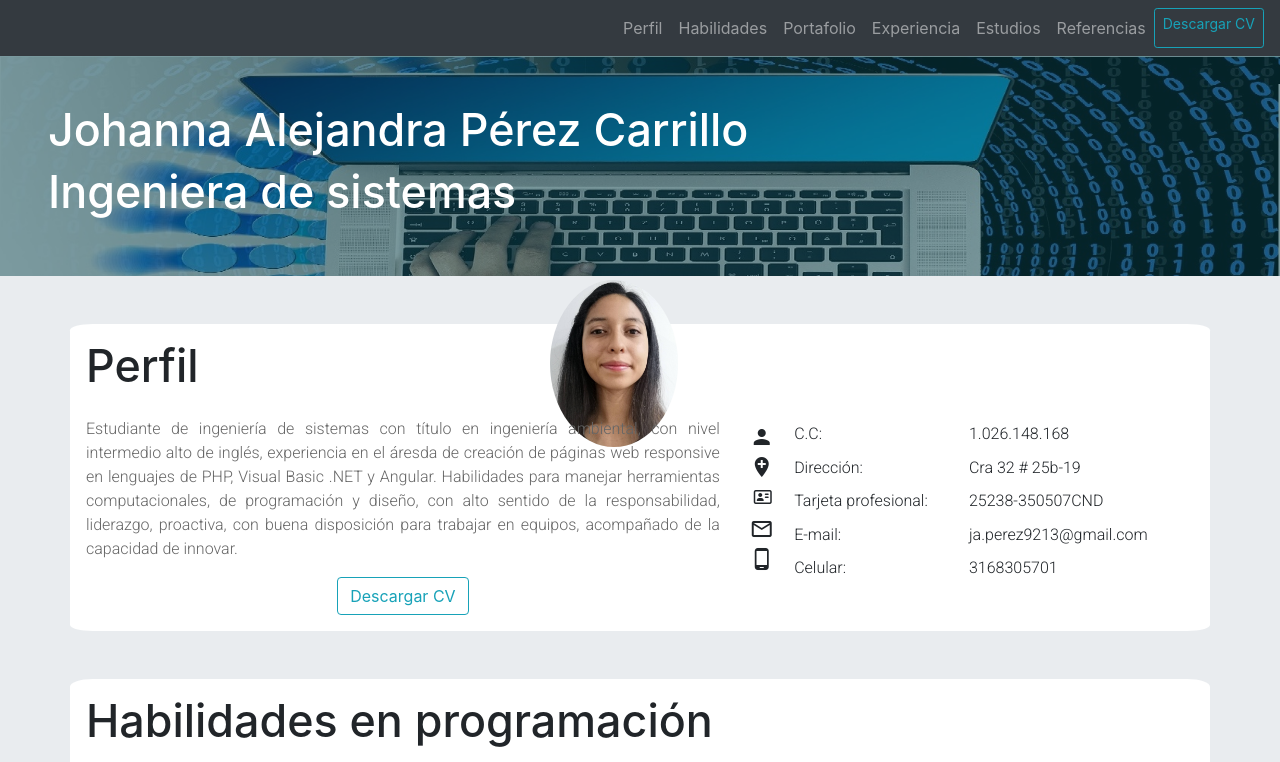
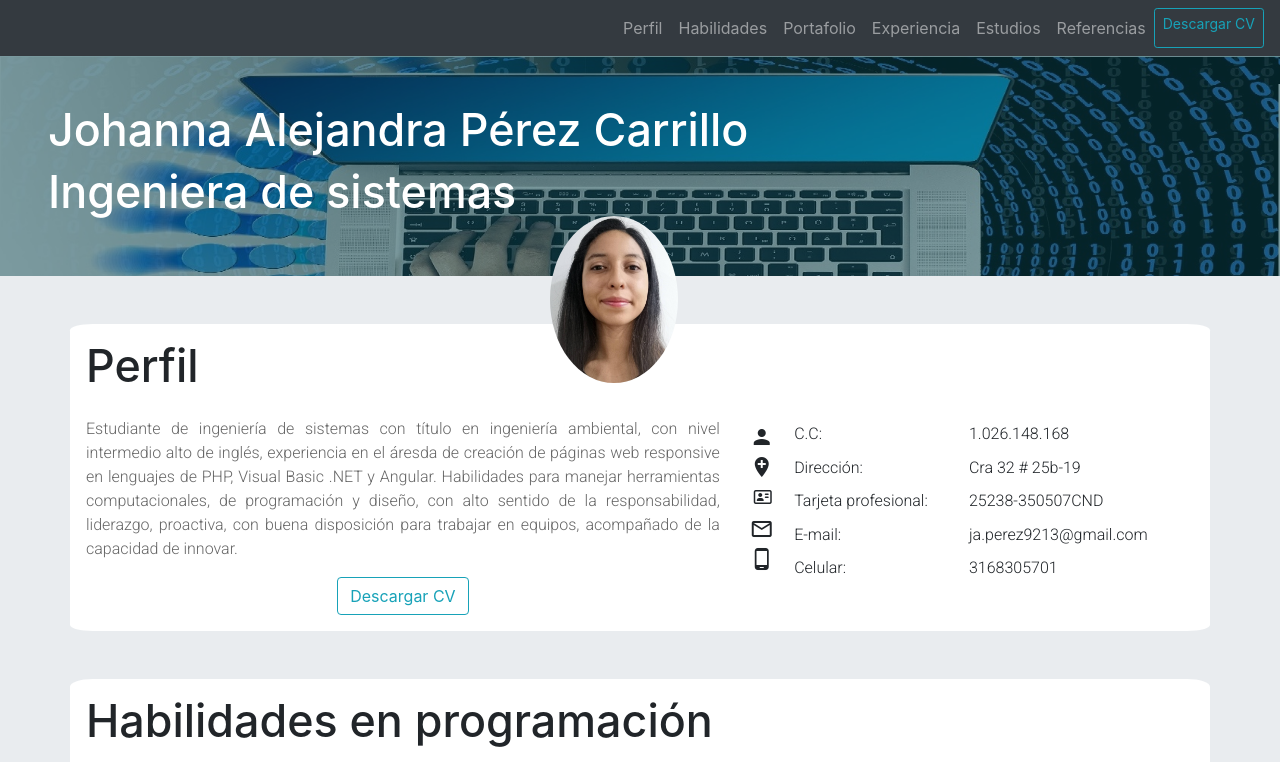
Before and after one commit to japerezcarri/CV_JohannaP, a plain HTML site: page index.html in a window 1280 px wide. Shown: the top 762 px of the page. Drawn offline with nearby package versions, Linux system fonts and the light colour scheme.

Commit message:
posicion foto

```diff
--- a/css/styles.css
+++ b/css/styles.css
@@ -7,7 +7,7 @@ header{
 
 .foto{
     position: absolute;
-    top: 35vh ;
+    top: 20vh ;
     left: 43vw;
     border-radius: 50%;
     max-width: 10%;
@@ -16,8 +16,8 @@ header{
 .info{
     /* color: #17a2b8; */
     color: white;
-    /* position: absolute;
-    top:10vh; */
+    position: relative;
+    /*top:10vh; */
     background-image: url(../images/prueba/laptop-3428644_1920.jpg);
     width: 100%;
     background-size: cover;
@@ -25,6 +25,7 @@ header{
 }
 .nombre{
     background-color: #08424b88;
+    position: relative;
 }
 h1{
     font-size:clamp(0.4rem, 5vw, 2.8rem);
--- a/index.html
+++ b/index.html
@@ -47,8 +47,9 @@
                 <h1>Johanna Alejandra Pérez Carrillo</h1>
                 <h2>Ingeniera de sistemas</h2>
             </div>
+            <img class="foto" src="images/foto2.jpg" alt="foto-JohannaP">
         </div>
-        <img class="foto" src="images/foto2.jpg" alt="foto-JohannaP">
+
 
     </header>
     <section id="perfil" class="container my-5 perfil p-3">
```
